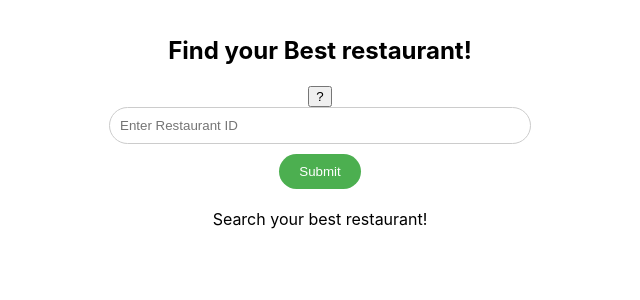
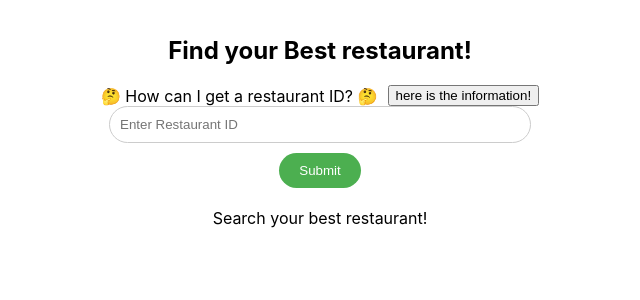
Before and after one commit to USEONGEE/finanace-stat, a React (Create React App) app in the folder front/: page / in a window 1280 px wide. Shown: the top 300 px of the page, without its empty margins (320-960 px from the left). Built offline with nearby package versions, Linux system fonts and the light colour scheme.

Commit message:
Update App.js

```diff
--- a/front/src/App.js
+++ b/front/src/App.js
@@ -30,7 +30,10 @@ const App = () => {
   return (
     <div className="app-container">
       <h1 className="logo">Find your Best restaurant!</h1>
-      <button className="info-button" onClick={toggleModal}>?</button>
+      <div style={{ display: 'flex', alignItems: 'center', justifyContent: 'center', marginTop: '20px' }}>
+        <span style={{ marginRight: '10px' }}>🤔 How can I get a restaurant ID? 🤔</span>
+        <button className="info-button" onClick={toggleModal}>here is the information!</button>
+      </div>
       <RestaurantForm onRestaurantSubmit={handleRestaurantSubmit} />
       {prevAverageRating && (
         <div className="prev-average-rating">
```
